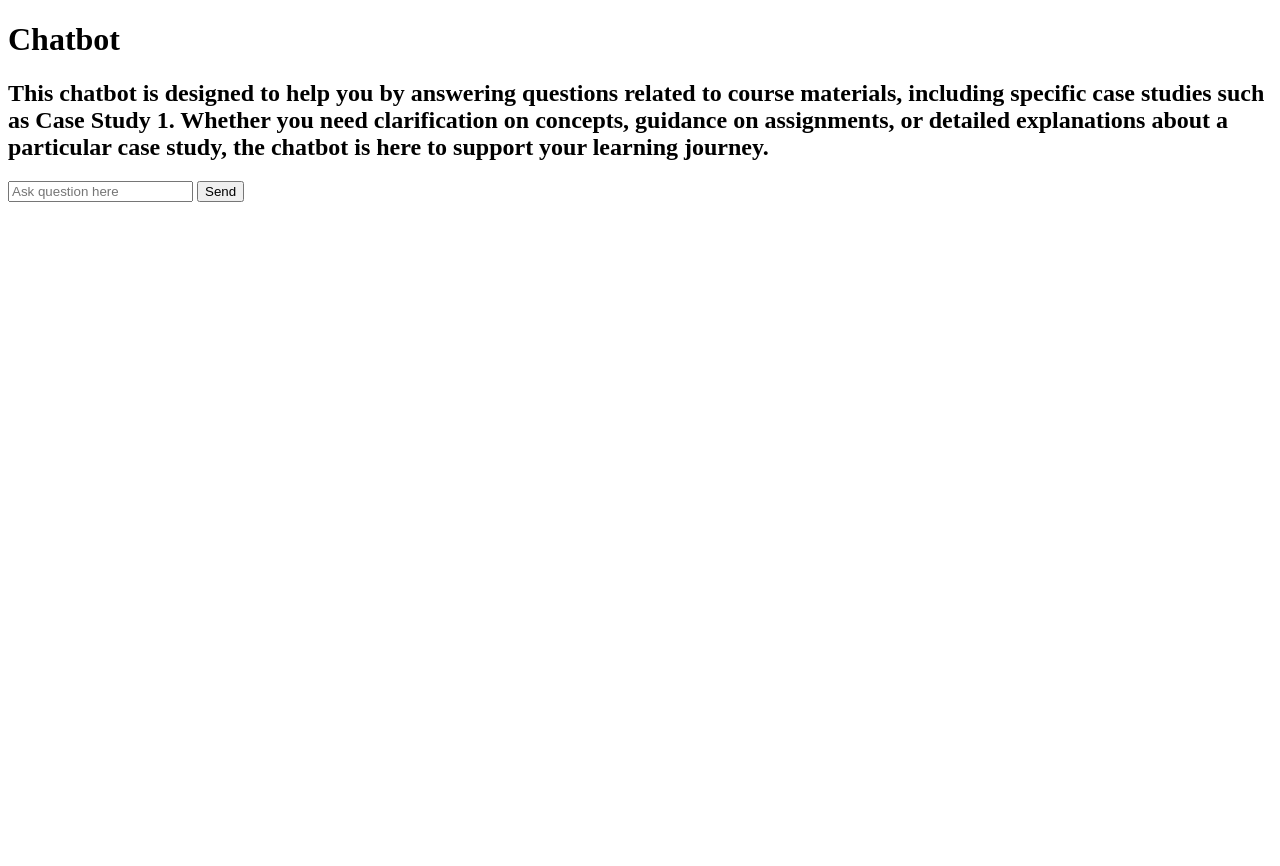
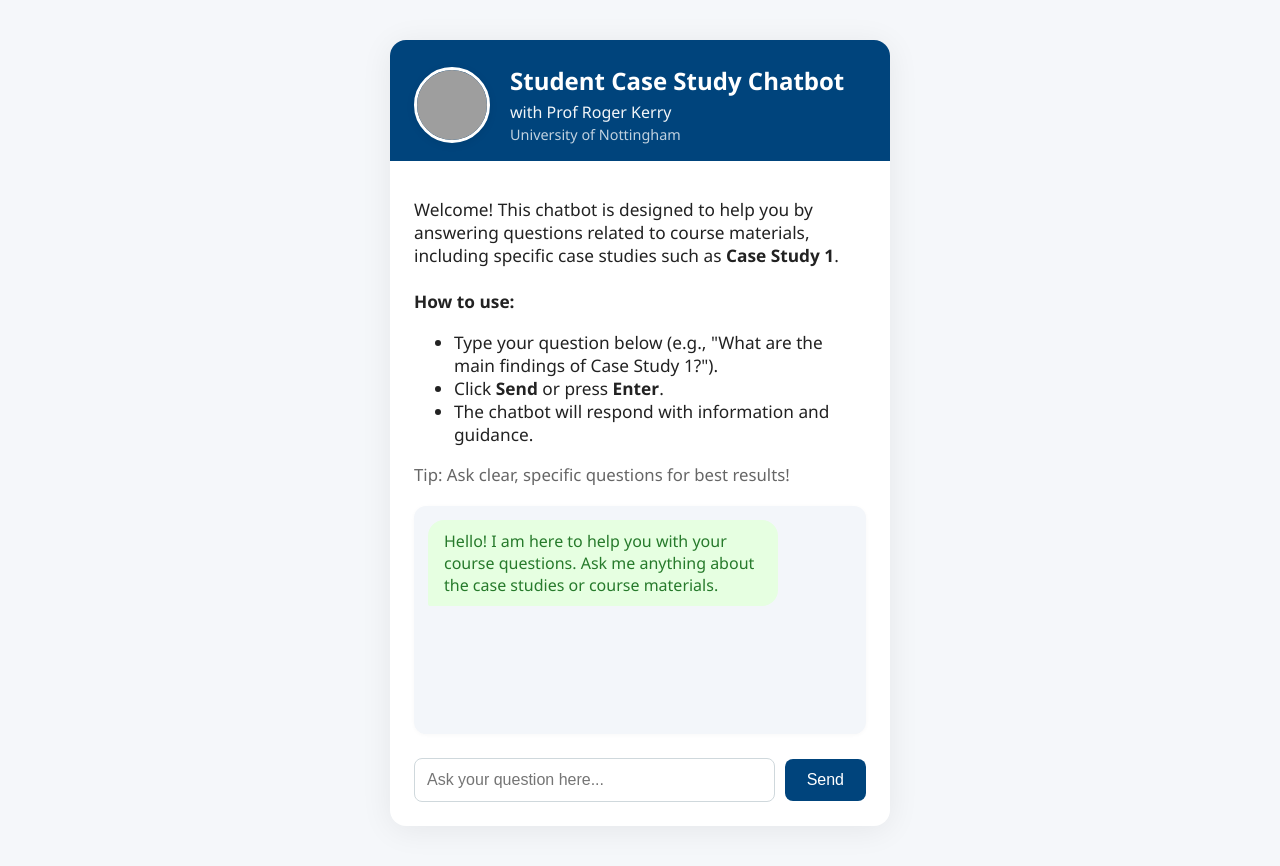
Before and after one commit to KamJan/chatbot-flask, a Flask app: page / in a window 1280 px wide. Before the commit the page ends 202 px from the top, so only its background shows below. Run offline with Flask 3, Linux system fonts and the light colour scheme; grey boxes are pictures that could not be loaded.

Commit message:
Update index.html

```diff
--- a/templates/index.html
+++ b/templates/index.html
@@ -1,29 +1,202 @@
-
 <!DOCTYPE html>
-<html lang="pl">
+<html lang="en">
 <head>
     <meta charset="UTF-8">
-    <title>Mój Chatbot</title>
+    <title>Student Case Study Chatbot</title>
+    <meta name="viewport" content="width=device-width, initial-scale=1">
+    <style>
+        body {
+            background: #f5f7fa;
+            font-family: 'Segoe UI', Arial, sans-serif;
+            margin: 0;
+            padding: 0;
+        }
+        .container {
+            max-width: 500px;
+            margin: 40px auto;
+            background: #fff;
+            border-radius: 16px;
+            box-shadow: 0 4px 32px rgba(0,0,0,0.07);
+            padding: 0 0 24px 0;
+        }
+        .header {
+            display: flex;
+            align-items: center;
+            background: #00447c;
+            color: #fff;
+            border-radius: 16px 16px 0 0;
+            padding: 24px 24px 16px 24px;
+        }
+        .profile-img {
+            width: 70px;
+            height: 70px;
+            border-radius: 50%;
+            object-fit: cover;
+            margin-right: 20px;
+            border: 3px solid #fff;
+            box-shadow: 0 2px 8px rgba(0,0,0,0.08);
+        }
+        .header-text h1 {
+            margin: 0;
+            font-size: 1.5em;
+        }
+        .header-text p {
+            margin: 4px 0 0 0;
+            font-size: 1em;
+            opacity: 0.95;
+        }
+        .intro {
+            padding: 20px 24px 0 24px;
+            font-size: 1.08em;
+            color: #222;
+        }
+        #chat {
+            margin: 20px 24px 0 24px;
+            min-height: 200px;
+            max-height: 320px;
+            overflow-y: auto;
+            background: #f3f6fa;
+            border-radius: 12px;
+            padding: 14px;
+            box-shadow: 0 1px 4px rgba(0,0,0,0.03);
+        }
+        .msg-row {
+            display: flex;
+            margin-bottom: 12px;
+        }
+        .msg-user {
+            margin-left: auto;
+            background: #e1f0ff;
+            color: #00447c;
+            border-radius: 16px 16px 2px 16px;
+            padding: 10px 16px;
+            max-width: 75%;
+            word-break: break-word;
+        }
+        .msg-bot {
+            margin-right: auto;
+            background: #e6ffe1;
+            color: #267a2b;
+            border-radius: 16px 16px 16px 2px;
+            padding: 10px 16px;
+            max-width: 75%;
+            word-break: break-word;
+        }
+        .input-area {
+            display: flex;
+            align-items: center;
+            margin: 24px 24px 0 24px;
+        }
+        #msg {
+            flex: 1;
+            padding: 12px;
+            border: 1px solid #cfd8dc;
+            border-radius: 8px;
+            font-size: 1em;
+            outline: none;
+            margin-right: 10px;
+        }
+        #msg:focus {
+            border-color: #00447c;
+        }
+        #send-btn {
+            background: #00447c;
+            color: #fff;
+            border: none;
+            border-radius: 8px;
+            padding: 12px 22px;
+            font-size: 1em;
+            cursor: pointer;
+            transition: background 0.2s;
+        }
+        #send-btn:hover {
+            background: #267a2b;
+        }
+        @media (max-width: 600px) {
+            .container { max-width: 98vw; margin: 8px; }
+            .header, .intro, #chat, .input-area { padding-left: 10px; padding-right: 10px; }
+        }
+    </style>
 </head>
 <body>
-    <h1>Chatbot</h1>
-    <h2>This chatbot is designed to help you by answering questions related to course materials, including specific case studies such as Case Study 1. Whether you need clarification on concepts, guidance on assignments, or detailed explanations about a particular case study, the chatbot is here to support your learning journey.</h2>
+    <div class="container">
+        <div class="header">
+            <img class="profile-img" src="https://www.nottingham.ac.uk/Profiles/Images/roger.kerry.jpg" alt="Prof Roger Kerry">
+            <div class="header-text">
+                <h1>Student Case Study Chatbot</h1>
+                <p>with Prof Roger Kerry<br><span style="font-size:0.9em;opacity:0.8;">University of Nottingham</span></p>
+            </div>
+        </div>
+        <div class="intro">
+            <p>
+                Welcome! This chatbot is designed to help you by answering questions related to course materials, including specific case studies such as <strong>Case Study 1</strong>.<br>
+                <br>
+                <b>How to use:</b>
+                <ul>
+                    <li>Type your question below (e.g., "What are the main findings of Case Study 1?").</li>
+                    <li>Click <b>Send</b> or press <b>Enter</b>.</li>
+                    <li>The chatbot will respond with information and guidance.</li>
+                </ul>
+                <span style="color:#666;font-size:0.97em;">Tip: Ask clear, specific questions for best results!</span>
+            </p>
+        </div>
         <div id="chat"></div>
-    <input type="text" id="msg" placeholder="Ask question here" />
-    <button onclick="sendMsg()">Send</button>
+        <div class="input-area">
+            <input type="text" id="msg" placeholder="Ask your question here..." autocomplete="off" />
+            <button id="send-btn" onclick="sendMsg()">Send</button>
+        </div>
+    </div>
     <script>
+        const chat = document.getElementById('chat');
+        const msgInput = document.getElementById('msg');
+
+        // Optional: Welcome message
+        function appendBotMessage(text) {
+            const row = document.createElement('div');
+            row.className = 'msg-row';
+            row.innerHTML = `<div class="msg-bot">${text}</div>`;
+            chat.appendChild(row);
+            chat.scrollTop = chat.scrollHeight;
+        }
+        function appendUserMessage(text) {
+            const row = document.createElement('div');
+            row.className = 'msg-row';
+            row.innerHTML = `<div class="msg-user">${text}</div>`;
+            chat.appendChild(row);
+            chat.scrollTop = chat.scrollHeight;
+        }
+
+        // Initial welcome
+        appendBotMessage('Hello! I am here to help you with your course questions. Ask me anything about the case studies or course materials.');
+
         async function sendMsg() {
-            const msg = document.getElementById('msg').value;
-            document.getElementById('chat').innerHTML += `<div><b>Ty:</b> ${msg}</div>`;
+            const msg = msgInput.value.trim();
+            if (!msg) return;
+            appendUserMessage(msg);
+            msgInput.value = '';
+            msgInput.disabled = true;
+            document.getElementById('send-btn').disabled = true;
+            try {
                 const res = await fetch('/chat', {
                     method: 'POST',
                     headers: {'Content-Type': 'application/json'},
                     body: JSON.stringify({message: msg})
                 });
+                if (!res.ok) throw new Error('Server error');
                 const data = await res.json();
-            document.getElementById('chat').innerHTML += `<div><b>Bot:</b> ${data.response}</div>`;
-            document.getElementById('msg').value = '';
+                appendBotMessage(data.response);
+            } catch (err) {
+                appendBotMessage('Sorry, there was an error. Please try again.');
             }
+            msgInput.disabled = false;
+            document.getElementById('send-btn').disabled = false;
+            msgInput.focus();
+        }
+
+        // Send message on Enter key
+        msgInput.addEventListener('keyup', function(event) {
+            if (event.key === 'Enter') sendMsg();
+        });
     </script>
 </body>
 </html>
```
Lines whose indentation alone changed are shown as unchanged.
